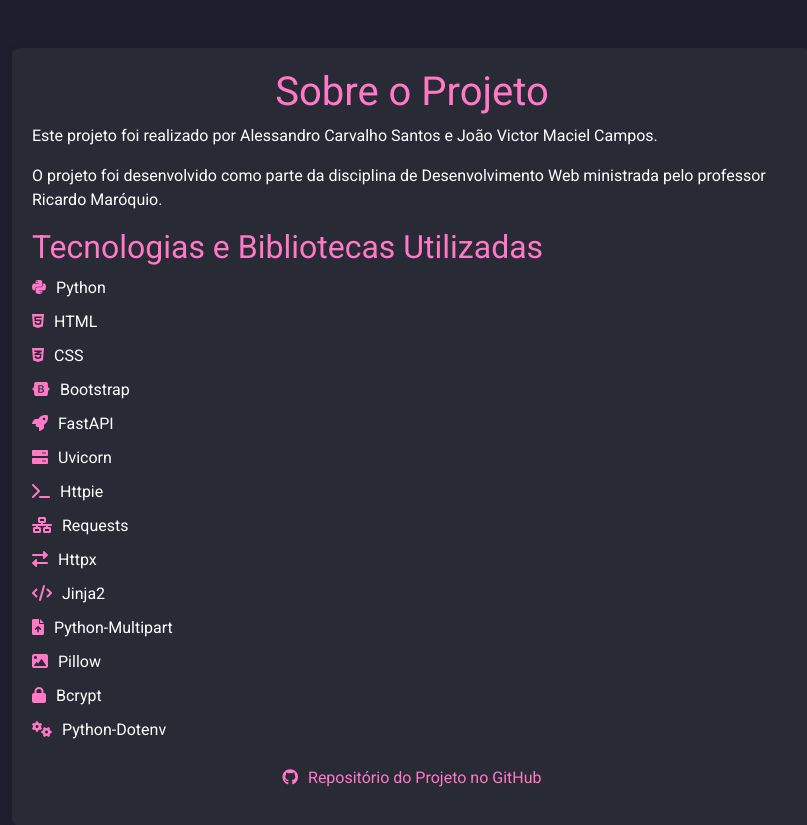
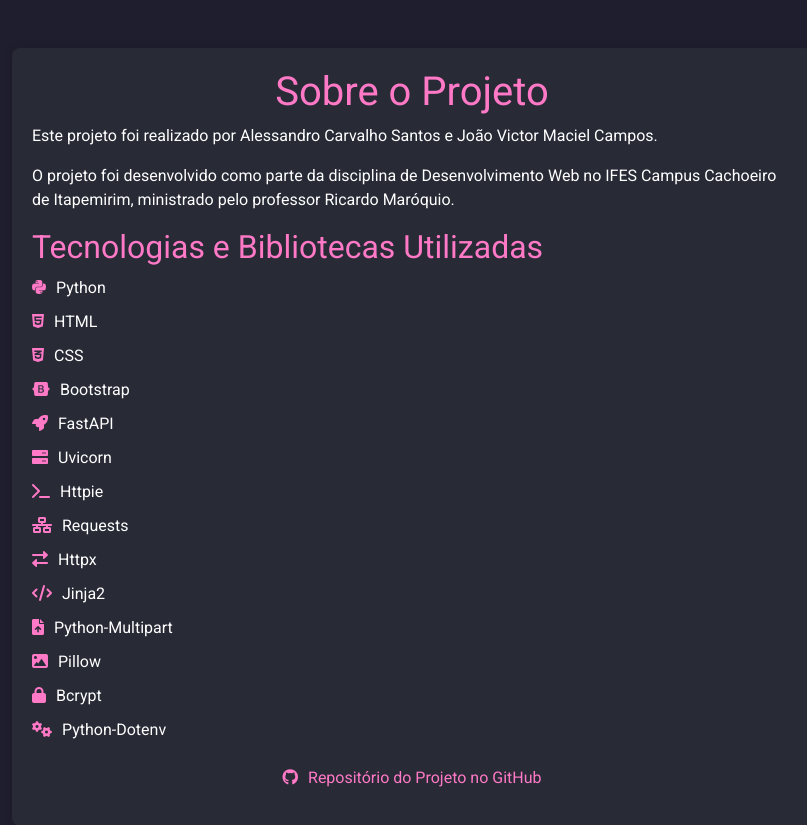
Before and after one commit to joaovictormc/linkpedia, a FastAPI app: page /favorito/sobre in a window 1280 px wide. Shown: the top 825 px of the page, without its empty margins (228-1035 px from the left). Run offline with FastAPI, Linux system fonts and the light colour scheme; some libraries are stand-ins or nearby versions.

Commit message:
att readme

```diff
--- a/templates/main/pages/favorito/sobre.html
+++ b/templates/main/pages/favorito/sobre.html
@@ -54,7 +54,7 @@
 <div class="container mt-5">
     <h1 class="text-center">Sobre o Projeto</h1>
     <p>Este projeto foi realizado por Alessandro Carvalho Santos e João Victor Maciel Campos.</p>
-    <p>O projeto foi desenvolvido como parte da disciplina de Desenvolvimento Web ministrada pelo professor Ricardo Maróquio.</p>
+    <p>O projeto foi desenvolvido como parte da disciplina de Desenvolvimento Web no IFES Campus Cachoeiro de Itapemirim, ministrado pelo professor Ricardo Maróquio.</p>
     <h2>Tecnologias e Bibliotecas Utilizadas</h2>
     <ul class="list-unstyled">
         <li><i class="fab fa-python tech-icon"></i>Python</li>
```
Also changed, not shown: README.md.
